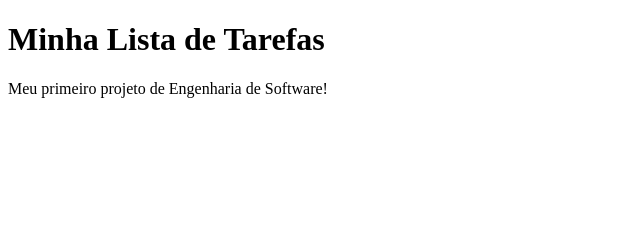
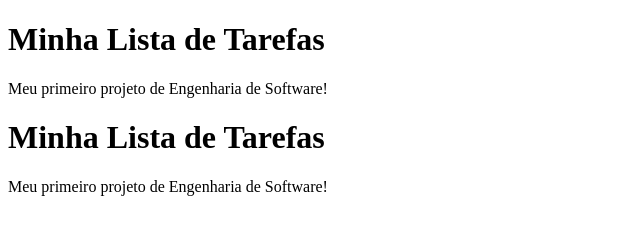
Before and after one commit to kauagcs/lista-de-tarefas, a plain HTML site: page index.html in a window 1280 px wide. Shown: the whole page, without its empty margins (0-640 px from the left). Drawn offline with Linux system fonts and the light colour scheme.

Commit message:
Add basic structure for task list HTML page

```diff
--- a/index.html
+++ b/index.html
@@ -10,3 +10,15 @@
     <p>Meu primeiro projeto de Engenharia de Software!</p>
 </body>
 </html>
+<!DOCTYPE html>
+<html>
+<head>
+    <title>Minha Lista de Tarefas</title>
+</head>
+
+<body>
+    <h1>Minha Lista de Tarefas</h1>
+
+    <p>Meu primeiro projeto de Engenharia de Software!</p>
+</body>
+</html>
```
